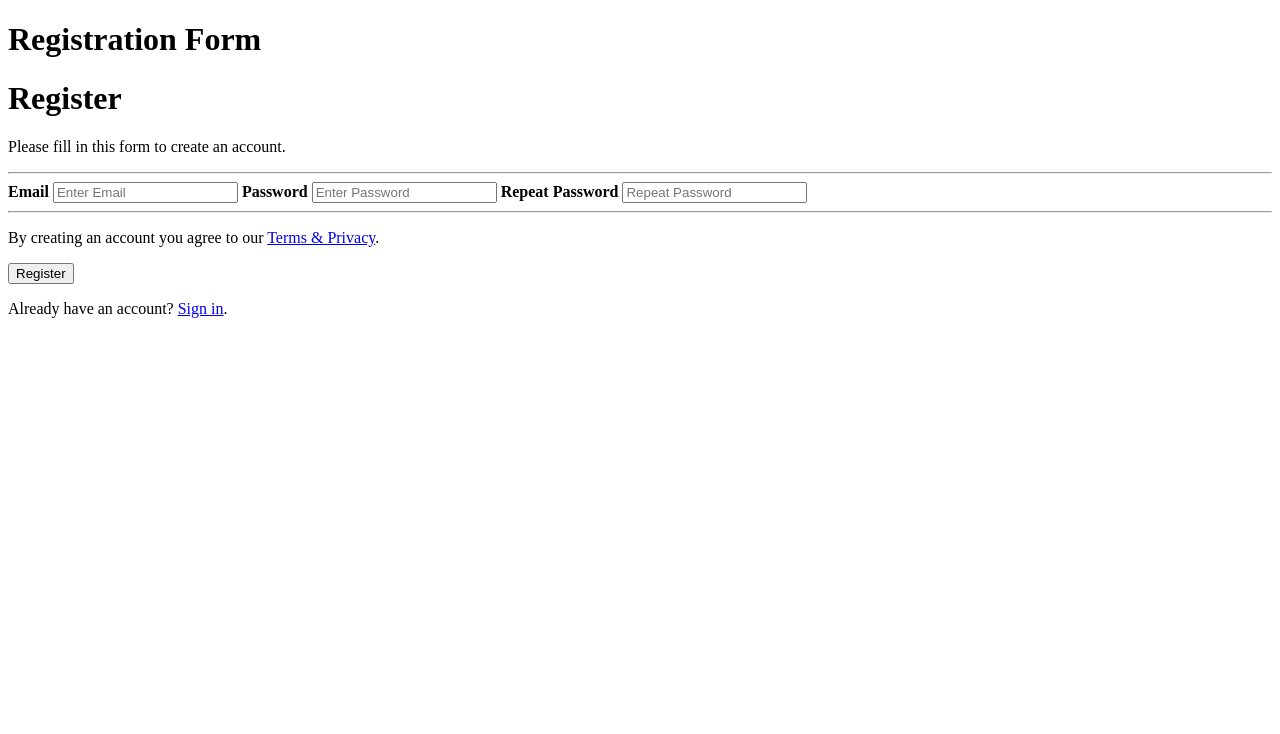
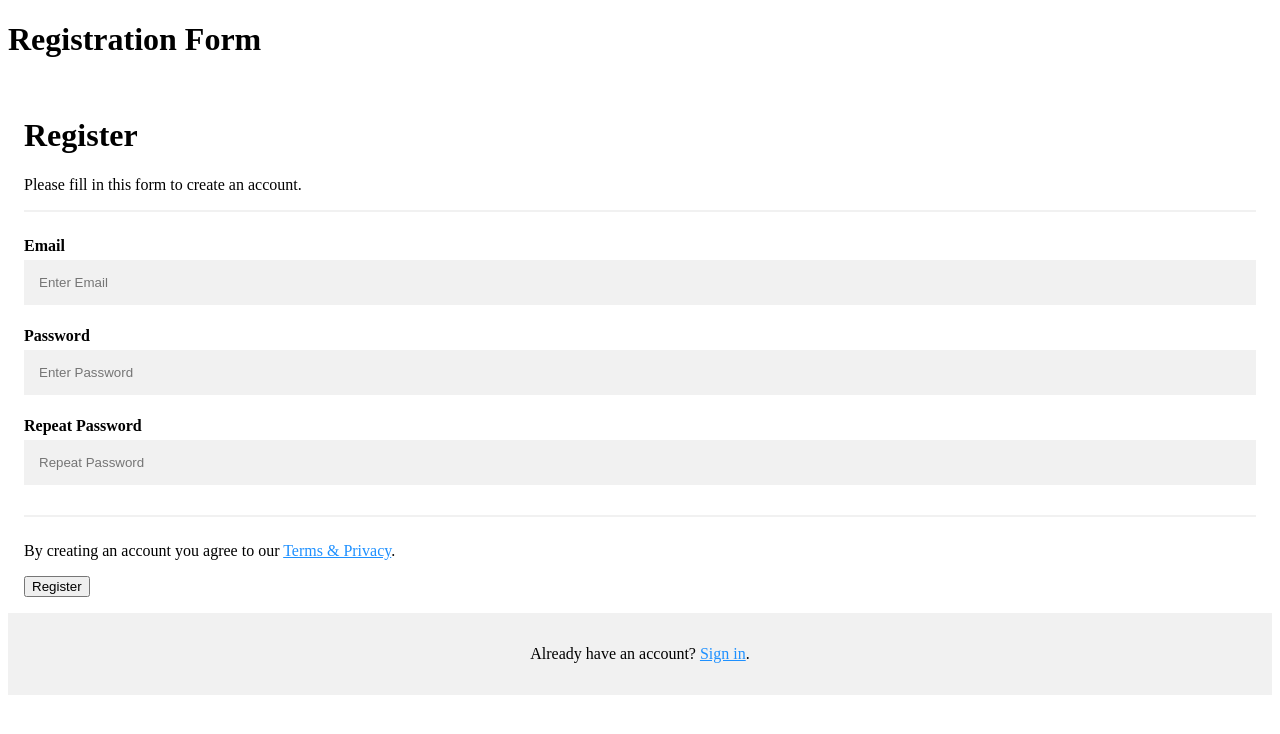
Before and after one commit to Developer-Venessa/backendproject, a Django app: page /register/ in a window 1280 px wide. Shown: the top 734 px of the page. Run offline with Django 5.2, Linux system fonts and the light colour scheme.

Commit message:
update message

```diff
--- /dev/null
+++ b/myapp/static/css/style.css
@@ -0,0 +1,54 @@
+ * {box-sizing: border-box}
+
+/* Add padding to containers */
+.container {
+  padding: 16px;
+}
+
+/* Full-width input fields */
+input[type=text], input[type=password] {
+  width: 100%;
+  padding: 15px;
+  margin: 5px 0 22px 0;
+  display: inline-block;
+  border: none;
+  background: #f1f1f1;
+}
+
+input[type=text]:focus, input[type=password]:focus {
+  background-color: #ddd;
+  outline: none;
+}
+
+/* Overwrite default styles of hr */
+hr {
+  border: 1px solid #f1f1f1;
+  margin-bottom: 25px;
+}
+
+/* Set a style for the submit/register button */
+.registerbtn {
+  background-color: #04AA6D;
+  color: white;
+  padding: 16px 20px;
+  margin: 8px 0;
+  border: none;
+  cursor: pointer;
+  width: 100%;
+  opacity: 0.9;
+}
+
+.registerbtn:hover {
+  opacity:1;
+}
+
+/* Add a blue text color to links */
+a {
+  color: dodgerblue;
+}
+
+/* Set a grey background color and center the text of the "sign in" section */
+.signin {
+  background-color: #f1f1f1;
+  text-align: center;
+}
--- a/myapp/templates/register.html
+++ b/myapp/templates/register.html
@@ -2,6 +2,7 @@
 <html lang="en">
 <head>
     {% load static %}
+    <link rel="stylesheet" href="{% static 'css/style.css' %}">
     <meta charset="UTF-8">
     <meta name="viewport"
           content="width=device-width, user-scalable=no, initial-scale=1.0, maximum-scale=1.0, minimum-scale=1.0">
```
